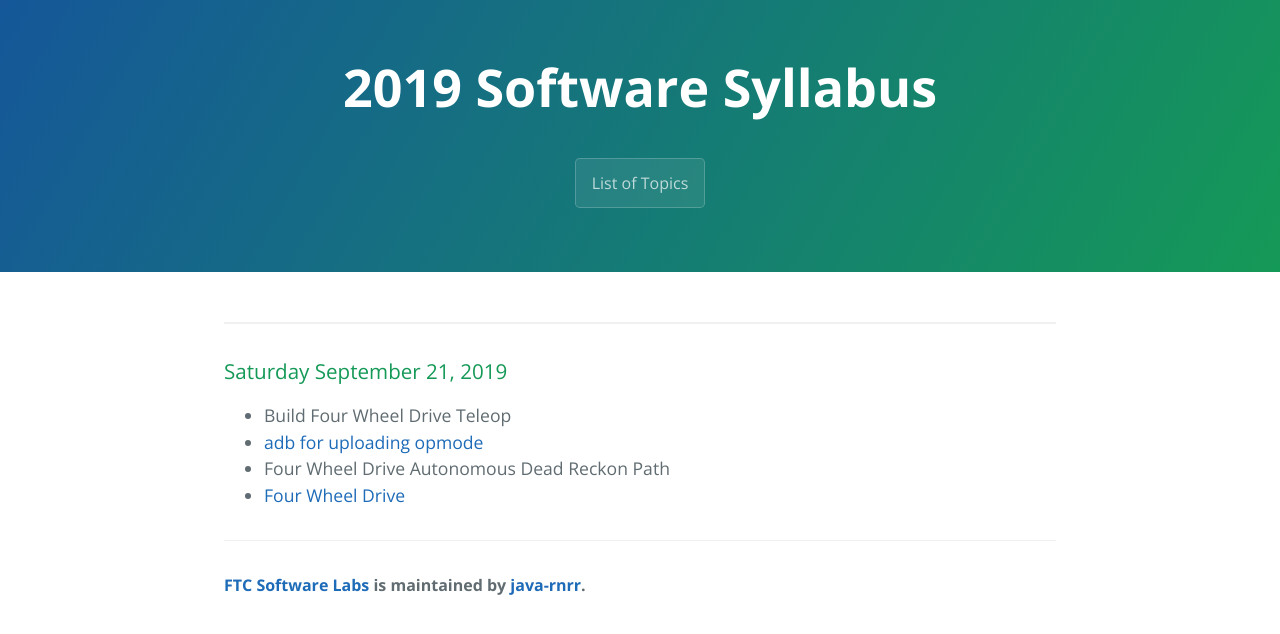
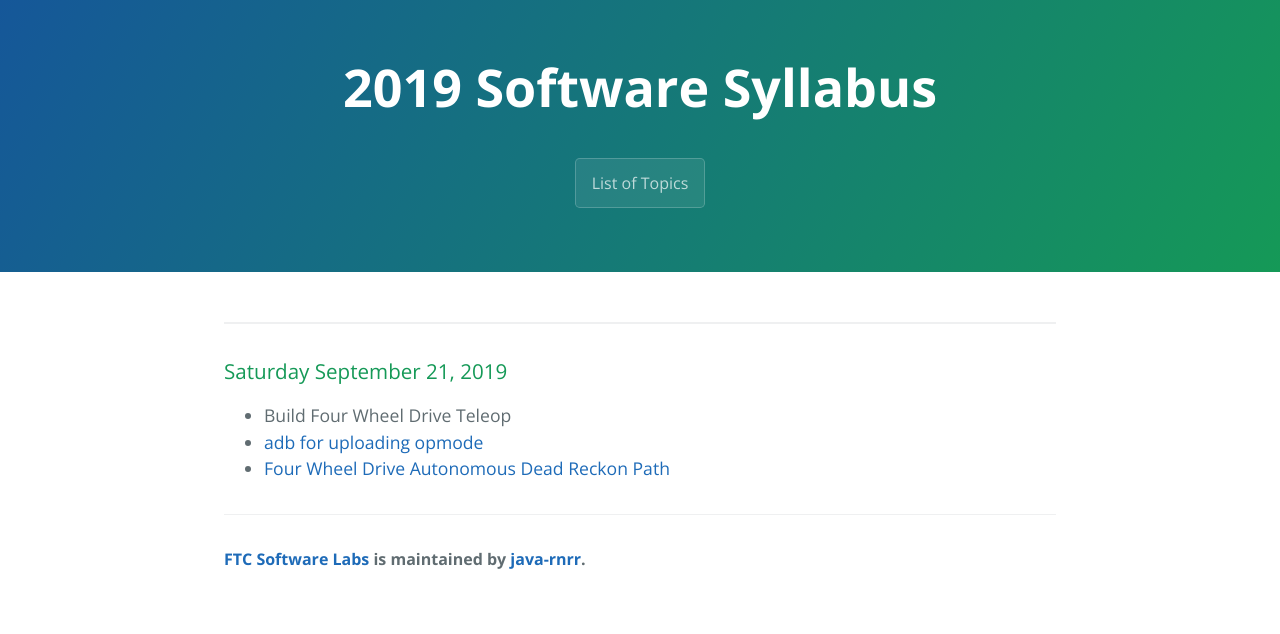
Before and after one commit to java-rnrr/getting-started, a Jekyll site: the page built from _posts/2019-05-27-sw2-four-wheel-autonomous.md, in a window 1280 px wide. Shown: the top 634 px of the page. Built offline with Jekyll 4.4.1, drawn with Linux system fonts in a browser that asks for light colours; our own code applies the rules of GitHub Pages for plain Markdown files; the repository's description, which GitHub fills in, is left out.

Commit message:
updated week 2 season contents

```diff
--- a/_posts/2019-05-27-sw2-four-wheel-autonomous.md
+++ b/_posts/2019-05-27-sw2-four-wheel-autonomous.md
@@ -8,5 +8,4 @@ description: Implementation of Four Wheel Drive Dead Reckon Path
 ### Saturday September 21, 2019
 * Build Four Wheel Drive Teleop
 * [adb for uploading opmode](https://github.com/java-rnrr/software/wiki/ADB-Setup)
-* Four Wheel Drive Autonomous Dead Reckon Path
-* [Four Wheel Drive](https://github.com/java-rnrr/software/wiki/Four-Wheel-Autonomous-Dead-Reckon-Path)
+* [Four Wheel Drive Autonomous Dead Reckon Path](https://github.com/java-rnrr/software/wiki/Four-Wheel-Autonomous-Dead-Reckon-Path)
```
